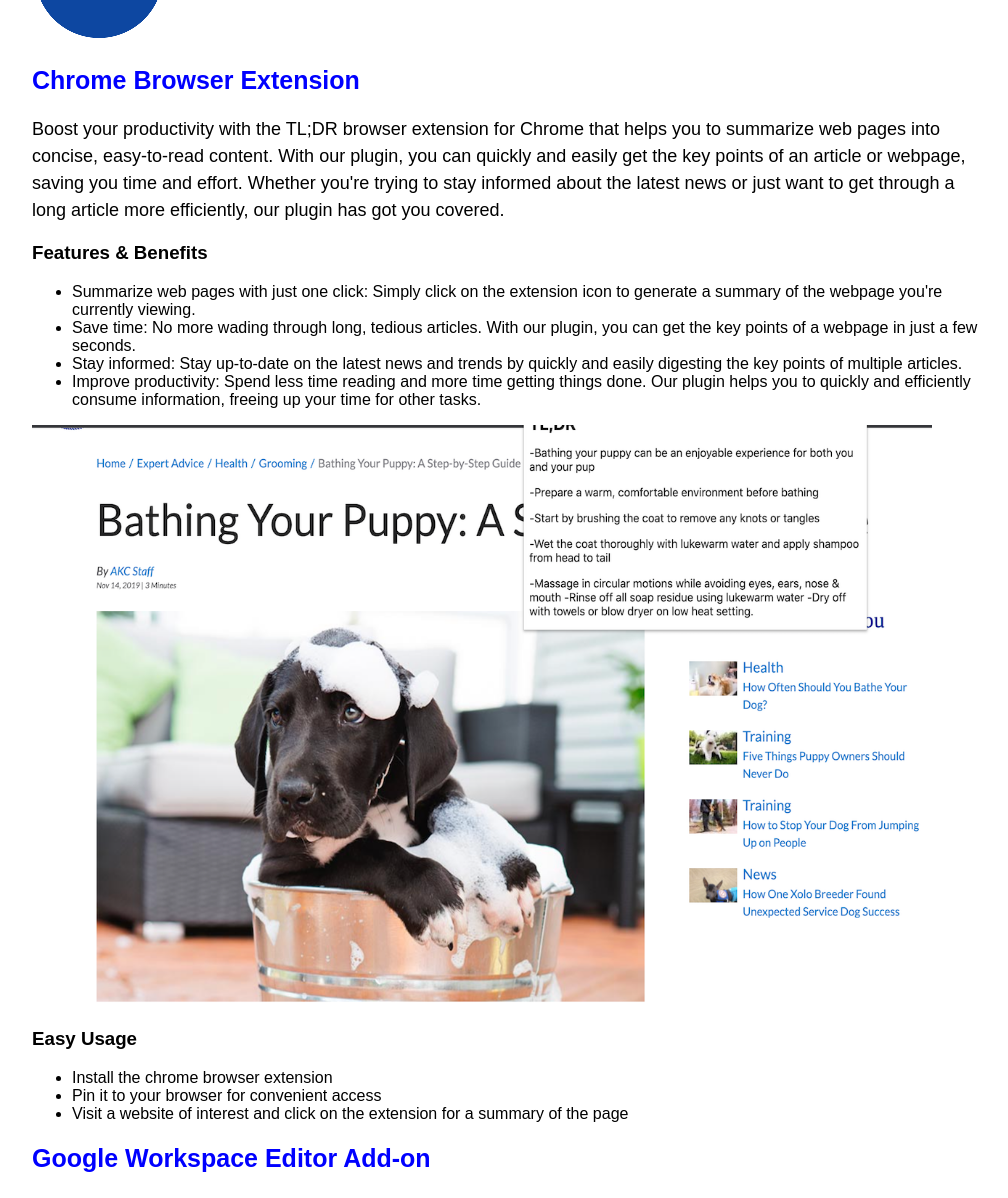
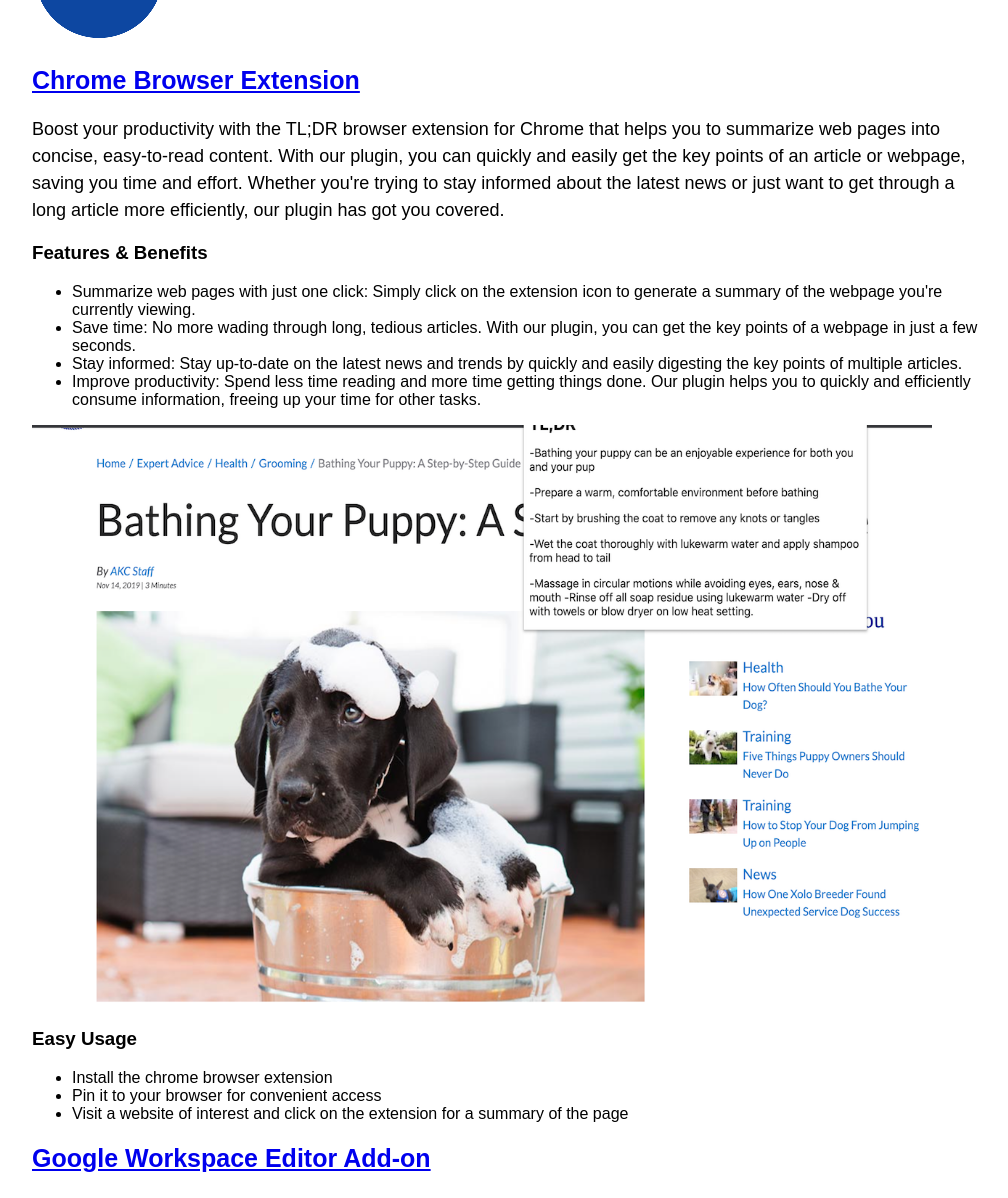
Before and after one commit to Markera-OU/tldr, a plain HTML site: page index.html in a window 1280 px wide. Shown: the part 101-1299 px from the top of the page, without its empty margins (128-1136 px from the left). Drawn offline with Linux system fonts and the light colour scheme.

Commit message:
Update index.html

```diff
--- a/index.html
+++ b/index.html
@@ -48,7 +48,7 @@
         </td>
       </tr>
     </table>
-    <h2>Chrome Browser Extension</h2>
+    <h2><a href="https://chromewebstore.google.com/detail/tldr/hfmhaijnjkhadncaefdafpboppbedfdj">Chrome Browser Extension</a></h2>
     <p>Boost your productivity with the TL;DR browser extension for Chrome that helps you to summarize web pages into
       concise, easy-to-read content. With our plugin, you can quickly and easily get the key points of an article or
       webpage, saving you time and effort. Whether you're trying to stay informed about the latest news or just want to
@@ -72,7 +72,7 @@
       <li>Visit a website of interest and click on the extension for a summary of the page</li>
     </ul>
 
-    <h2>Google Workspace Editor Add-on</h2>
+    <h2><a href="https://workspace.google.com/u/0/marketplace/app/tldr_document_summariser/912385494598">Google Workspace Editor Add-on</a></h2>
     <p>Introducing the TL;DR editor add-on for Google Workspace that helps you quickly summarise your documents. This
       add-on will take all the highlighted text from your document and summarise it into a concise TL;DR summary. This
       allows you to quickly skim through all your documents and get the main ideas, saving you time and energy.</p>
```
